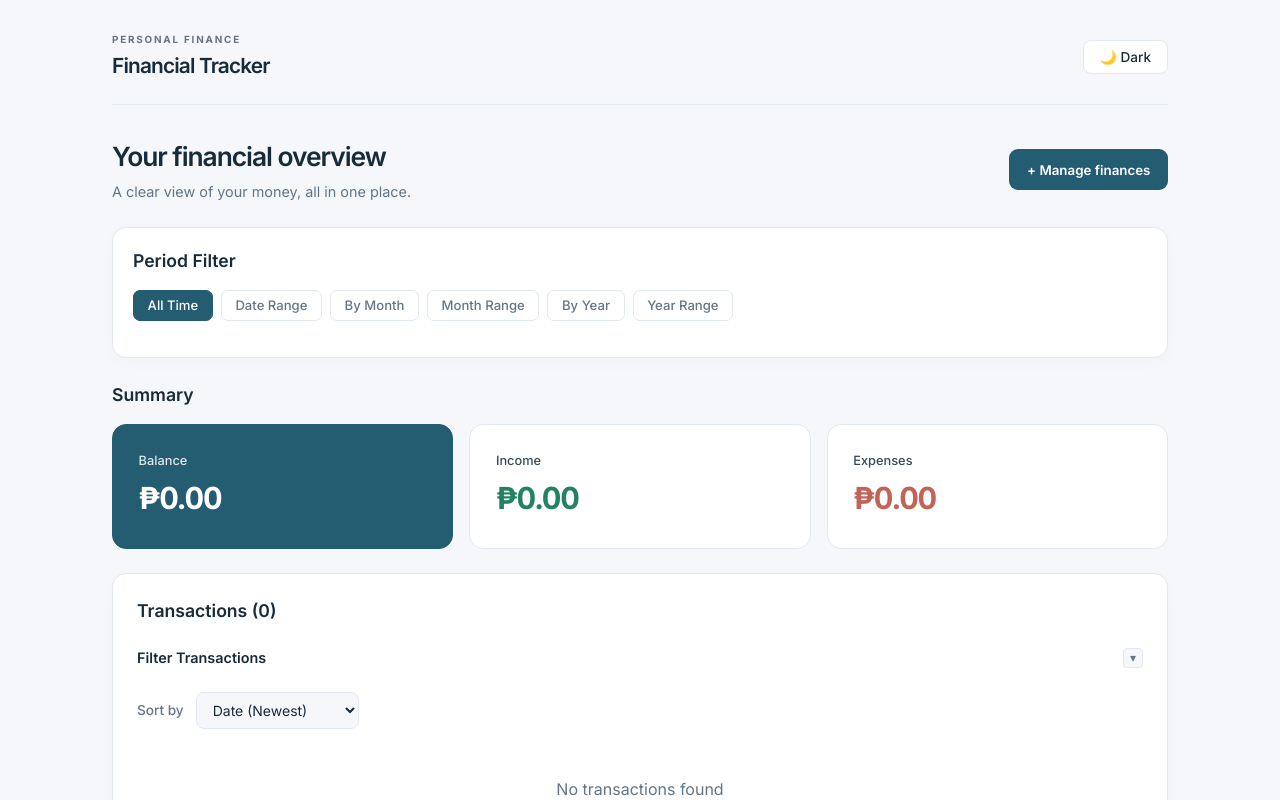
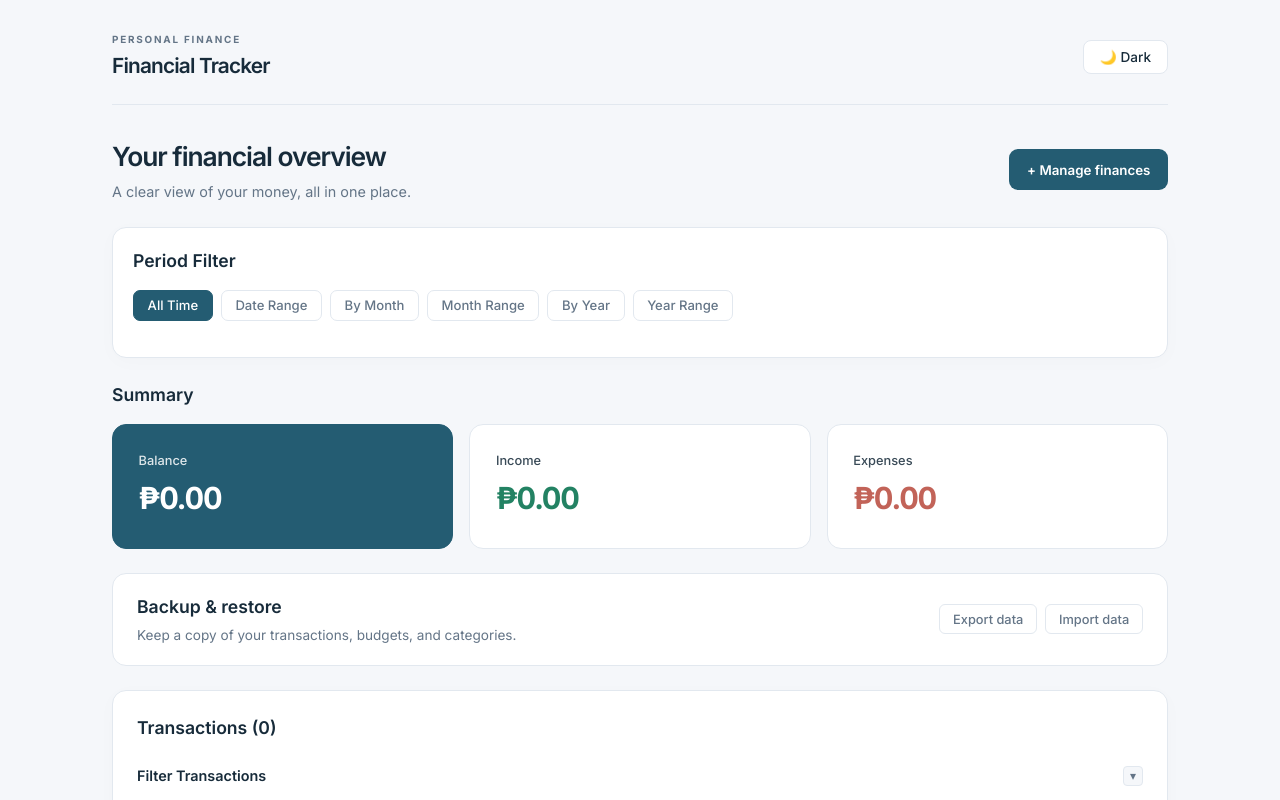
Before and after one commit to Aeknard-Sieghart/financial-tracker, a React (Vite) app: page / in a window 1280 px wide. Shown: the top 800 px of the page. Built offline with nearby package versions, Linux system fonts and the light colour scheme.

Commit message:
Add data backup and restore with custom website icon

```diff
--- a/index.html
+++ b/index.html
@@ -5,9 +5,10 @@
     <link rel="preconnect" href="https://fonts.googleapis.com" />
     <link rel="preconnect" href="https://fonts.gstatic.com" crossorigin />
     <link href="https://fonts.googleapis.com/css2?family=Inter:wght@400;500;600;700&display=swap" rel="stylesheet" />
-    <link rel="icon" type="image/svg+xml" href="/favicon.svg" />
+    <link rel="icon" type="image/svg+xml" href="/financial-tracker.svg" />
     <meta name="viewport" content="width=device-width, initial-scale=1.0" />
-    <title>financial-tracker</title>
+    <meta name="theme-color" content="#245c72" />
+    <title>Financial Tracker</title>
   </head>
   <body>
     <div id="root"></div>
--- a/src/App.jsx
+++ b/src/App.jsx
@@ -7,6 +7,7 @@ import Toast from './components/Toast'
 import ConfirmDialog from './components/ConfirmDialog'
 import BudgetStatus from './components/BudgetStatus'
 import Sidebar from './components/Sidebar'
+import DataBackup from './components/DataBackup'
 import { filterByPeriod } from './utils/filterByPeriod'
 import { sortTransactions } from './utils/sortTransactions'
 import { useToast } from './hooks/useToast'
@@ -388,6 +389,14 @@ function App() {
         {/* Overview charts */}
         <Charts transactions={periodTransactions} categories={categories} />
 
+        <DataBackup transactions={transactions} budgets={budgets} categories={categories} onRestore={(backup) => {
+          setTransactions(backup.transactions)
+          if (backup.budgets) setBudgets(backup.budgets)
+          if (backup.categories) setCategories(backup.categories)
+          setFilters({ searchQuery: '', type: '', category: '' })
+          setEditingTransaction(null)
+          addToast('Backup restored successfully!')
+        }} />
         {/* Transaction list with filter inside */}
         <TransactionList
           transactions={filteredTransactions}
--- /dev/null
+++ b/src/components/DataBackup.jsx
@@ -0,0 +1,53 @@
+import { useRef, useState } from 'react'
+
+function validateBackup(data) {
+  const backup = Array.isArray(data) ? { transactions: data } : data
+  if (!backup || !Array.isArray(backup.transactions)) throw new Error('Choose a financial tracker JSON backup.')
+  const ids = new Set()
+  for (const t of backup.transactions) {
+    if (!t || typeof t.id !== 'string' || !t.id || ids.has(t.id) || !['expense', 'income'].includes(t.type) || typeof t.amount !== 'number' || !Number.isFinite(t.amount) || t.amount <= 0 || typeof t.category !== 'string' || !t.category.trim() || typeof t.description !== 'string' || typeof t.date !== 'string' || !/^\d{4}-\d{2}-\d{2}$/.test(t.date) || !Number.isFinite(Date.parse(t.date)) || new Date(t.date).toISOString().slice(0, 10) !== t.date) throw new Error('The backup contains invalid or duplicate transactions.')
+    ids.add(t.id)
+  }
+  if (backup.budgets !== undefined && (!backup.budgets || Array.isArray(backup.budgets) || typeof backup.budgets !== 'object' || Object.values(backup.budgets).some(n => typeof n !== 'number' || !Number.isFinite(n) || n < 0))) throw new Error('The backup contains invalid budget limits.')
+  if (backup.categories !== undefined) {
+    for (const type of ['expense', 'income']) {
+      const list = backup.categories?.[type]
+      if (!Array.isArray(list) || !list.some(c => c?.name === 'Other') || list.some(c => !c || typeof c.id !== 'string' || typeof c.name !== 'string' || !c.name.trim() || typeof c.color !== 'string' || !/^#[0-9a-f]{6}$/i.test(c.color) || typeof c.icon !== 'string') || new Set(list.map(c => c.id)).size !== list.length || new Set(list.map(c => c.name)).size !== list.length) throw new Error('The backup contains invalid categories.')
+    }
+  }
+  if (backup.version !== undefined && backup.version !== 1) throw new Error('This backup version is not supported.')
+  return backup
+}
+
+export default function DataBackup({ transactions, budgets, categories, onRestore }) {
+  const input = useRef(null)
+  const [pending, setPending] = useState(null)
+  const [error, setError] = useState('')
+  function download() {
+    const data = { version: 1, exportedAt: new Date().toISOString(), transactions, budgets, categories }
+    const url = URL.createObjectURL(new Blob([JSON.stringify(data, null, 2)], { type: 'application/json' }))
+    const link = document.createElement('a')
+    link.href = url
+    link.download = `financial-tracker-backup-${new Date().toISOString().slice(0, 10)}.json`
+    link.click()
+    setTimeout(() => URL.revokeObjectURL(url), 1000)
+  }
+  async function readFile(event) {
+    const file = event.target.files?.[0]
+    event.target.value = ''
+    setError('')
+    setPending(null)
+    if (!file) return
+    try {
+      if (file.size > 10 * 1024 * 1024) throw new Error('Choose a backup smaller than 10 MB.')
+      setPending(validateBackup(JSON.parse(await file.text())))
+    } catch (err) { setError(err instanceof SyntaxError ? 'This file is not valid JSON.' : err.message) }
+  }
+  return <section className="data-backup">
+    <div><h2>Backup & restore</h2><p>Keep a copy of your transactions, budgets, and categories.</p></div>
+    <div className="export-buttons"><button className="export-btn" onClick={download}>Export data</button><button className="export-btn" onClick={() => input.current.click()}>Import data</button></div>
+    <input ref={input} type="file" accept=".json,application/json" hidden onChange={readFile} />
+    {error && <p role="alert">{error}</p>}
+    {pending && <div className="backup-confirm" role="region" aria-label="Confirm import"><p>Restore {pending.transactions.length} transactions{pending.budgets ? `, ${Object.keys(pending.budgets).length} budgets` : ''}{pending.categories ? ', and categories' : ''}? This replaces the corresponding saved data. Export a backup first if you want to keep your current data. Older transaction-only backups leave budgets and categories unchanged.</p><div className="export-buttons"><button className="primary-action" onClick={() => { onRestore(pending); setPending(null) }}>Restore backup</button><button className="export-btn" onClick={() => setPending(null)}>Cancel</button></div></div>}
+  </section>
+}
--- a/src/styles/refined.css
+++ b/src/styles/refined.css
@@ -59,6 +59,11 @@ h1 { font-size:1.3rem; letter-spacing:-.04em; }
 .filter-active-dot { background:var(--accent); }
 .budget-pay-btn { align-self:flex-end; padding:.4rem 1rem; border:1px solid var(--accent); border-radius:7px; background:var(--accent-soft); color:var(--accent); font-weight:600; }
 .budget-pay-btn:hover { background:#245c72; color:white; }
+.data-backup { display:flex; align-items:center; justify-content:space-between; flex-wrap:wrap; gap:1rem; padding:1.25rem 1.5rem; background:var(--bg-card); border:1px solid var(--border-color); border-radius:14px; }
+.data-backup h2 { margin:0 0 .3rem; }
+.data-backup p { color:var(--text-secondary); font-size:.85rem; }
+.backup-confirm { flex-basis:100%; padding-top:1rem; border-top:1px solid var(--border-color); }
+.backup-confirm .export-buttons { margin-top:1rem; }
 .budget-amount-actions { display:flex; align-items:center; justify-content:flex-end; gap:.75rem; flex-wrap:wrap; }
 .budget-paid-status { padding:.15rem .5rem; border-radius:5px; background:#23826320; color:#39a984; font-size:.7rem; font-weight:600; }
 .budget-usage-note { color:var(--text-secondary); font-size:.75rem; }
```
Also changed, not shown: public/financial-tracker.svg (added).
